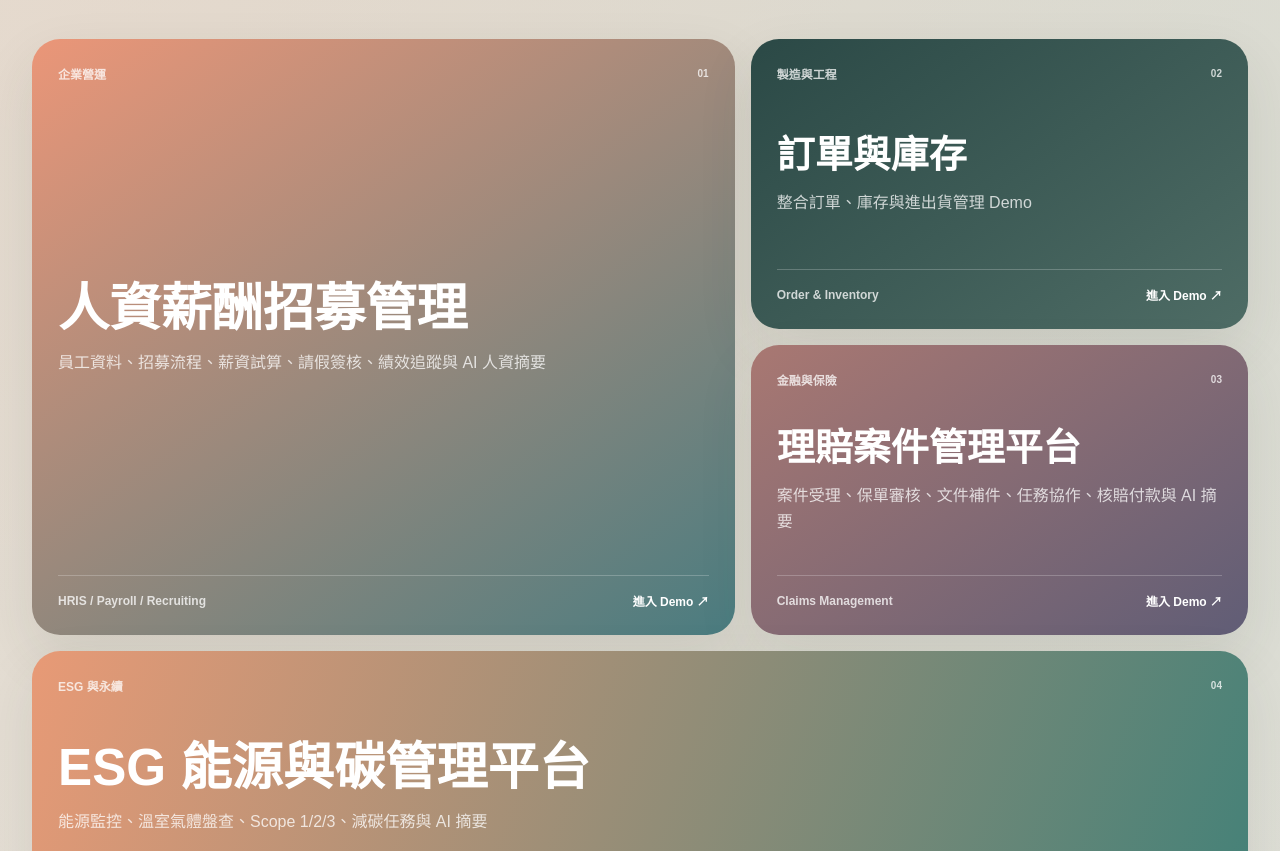
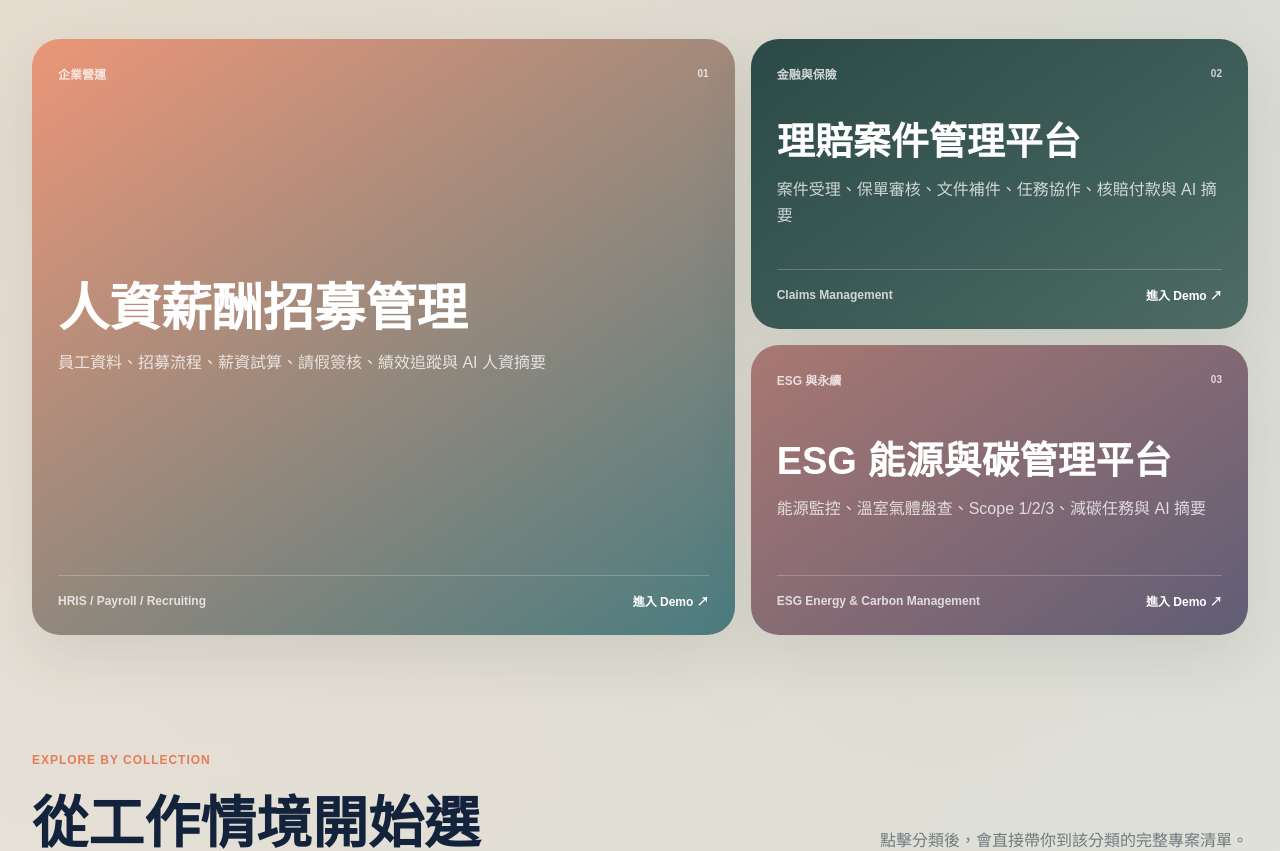
Before and after one commit to yunghua817/jvision-showcase-vercel, a Next.js app: page / in a window 1280 px wide. Shown: the part 640-1491 px from the top of the page. Built offline with nearby package versions, Linux system fonts and the light colour scheme.

Commit message:
Remove demos outside owned Vercel projects

```diff
--- a/src/data/products.ts
+++ b/src/data/products.ts
@@ -1,15 +1,6 @@
 export type Product = { id: number; name: string; module: string; description: string; demoUrl: string; category: string; slug: string; };
 
 const catalog: Product[] = [
-  {
-    "id": 1,
-    "name": "訂單與庫存",
-    "module": "Order & Inventory",
-    "description": "整合訂單、庫存與進出貨管理 Demo",
-    "demoUrl": "https://jvision-order-inventory.vercel.app",
-    "category": "????????",
-    "slug": "demo-01"
-  },
   {
     "id": 2,
     "name": "生產工單",
@@ -18,33 +9,6 @@ const catalog: Product[] = [
     "demoUrl": "https://jvision-production-order.vercel.app",
     "category": "????????",
     "slug": "demo-02"
-  },
-  {
-    "id": 3,
-    "name": "精實管理",
-    "module": "Lean Management",
-    "description": "整合現場改善、品質、設備與5S的無程式碼閉環系統",
-    "demoUrl": "https://jvision-lean-demo.vercel.app",
-    "category": "????",
-    "slug": "demo-03"
-  },
-  {
-    "id": 4,
-    "name": "設備維護",
-    "module": "Maintenance",
-    "description": "整合報修、巡檢、保養與備品管理的維護平台",
-    "demoUrl": "https://jvision-maintenance-demo-2026062820.vercel.app",
-    "category": "????????",
-    "slug": "demo-04"
-  },
-  {
-    "id": 5,
-    "name": "售後工單",
-    "module": "Work Order",
-    "description": "售後服務工單流程管理平台",
-    "demoUrl": "https://jvision-work-order-demo.vercel.app",
-    "category": "????????",
-    "slug": "demo-05"
   },
   {
     "id": 6,
@@ -56,24 +20,6 @@ const catalog: Product[] = [
     "slug": "demo-06"
   },
   {
-    "id": 7,
-    "name": "專案管理",
-    "module": "Project Management",
-    "description": "整合排程、任務、成本與簽核的專案工作區",
-    "demoUrl": "https://jvision-demo.vercel.app",
-    "category": "????",
-    "slug": "demo-07"
-  },
-  {
-    "id": 8,
-    "name": "任務管理",
-    "module": "Task Management",
-    "description": "任務組織、追蹤與完成的管理系統",
-    "demoUrl": "https://jvision-task-demo.vercel.app",
-    "category": "????",
-    "slug": "demo-08"
-  },
-  {
     "id": 9,
     "name": "營建工程",
     "module": "Construction",
@@ -81,15 +27,6 @@ const catalog: Product[] = [
     "demoUrl": "https://jvision-construction.vercel.app",
     "category": "????????",
     "slug": "demo-09"
-  },
-  {
-    "id": 10,
-    "name": "EHS 環安衛儀表板",
-    "module": "環安衛安全總覽",
-    "description": "職業安全衛生監督管理數位平台",
-    "demoUrl": "https://ehs-jodoo-style-dashboard.vercel.app",
-    "category": "????",
-    "slug": "demo-10"
   },
   {
     "id": 11,
```
